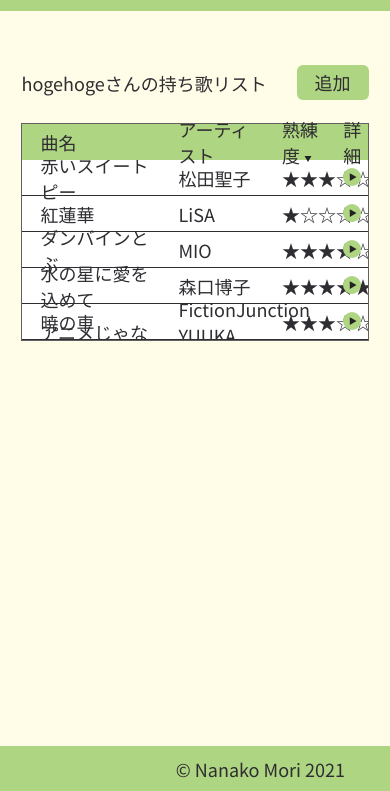
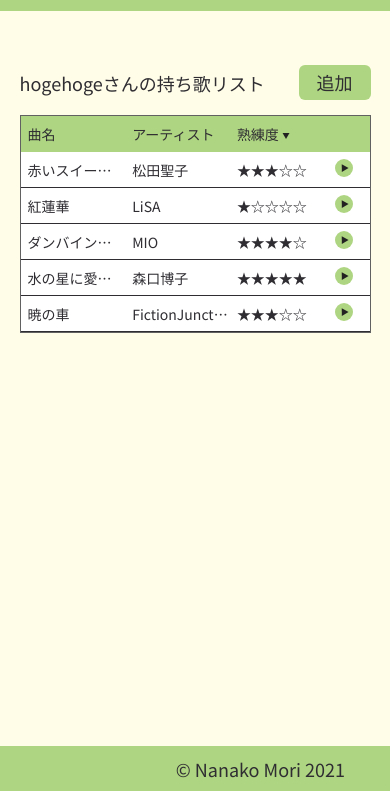
Before and after one commit to nanako-mori/mochiuta_list, a plain HTML site: page mochiuta_list/mochiuta_list.html in a window 390 px wide. Shown: the part 53-844 px from the top of the page. Drawn offline with Linux system fonts and the light colour scheme.

Commit message:
持ち歌一覧画面_テーブルをレスポンシブ化

```diff
--- a/mochiuta_list/mochiuta_list.html
+++ b/mochiuta_list/mochiuta_list.html
@@ -43,7 +43,7 @@
                         熟練度
                         <img src="./static/images/sort.svg" alt="sort">
                     </div>
-                    <div class="th">詳細</div>
+                    <div class="th hide_text">詳細</div>
                 </div>
                 <div class="tbody">
                     <div class="tr">
--- a/mochiuta_list/static/css/mochiuta_list.css
+++ b/mochiuta_list/static/css/mochiuta_list.css
@@ -32,6 +32,9 @@
 
 .th, .td {
     padding-left: 18px;
+    overflow: hidden;
+    white-space: nowrap;
+    text-overflow: ellipsis;
 }
 
 .th:first-child,
@@ -73,7 +76,6 @@
 /* タブレット用スタイル */
 @media screen and (max-width: 768px) {
     .mochiuta_wrap {
-        width: 89%;
         margin: 54px auto;
     }
 
@@ -86,4 +88,35 @@
     .hide_text {
         display: none;
     }
+
+    .mochiuta_list {
+        font-size: 14px;
+        margin-top: 15px;
+    }
+
+    .th, .td {
+        padding-left: 7px;
+    }
+
+    .th:first-child,
+    .td:first-child {
+        width: 30%;
+    }
+
+    .th:nth-child(2),
+    .td:nth-child(2) {
+        width: 30%;
+    }
+
+    .th:nth-child(3),
+    .td:nth-child(3) {
+        width: 30%;
+    }
+
+    .th:last-child,
+    .td:last-child {
+        width: 10%;
+        text-align: left;
+        padding-left: 0;
+    }
 }
```
